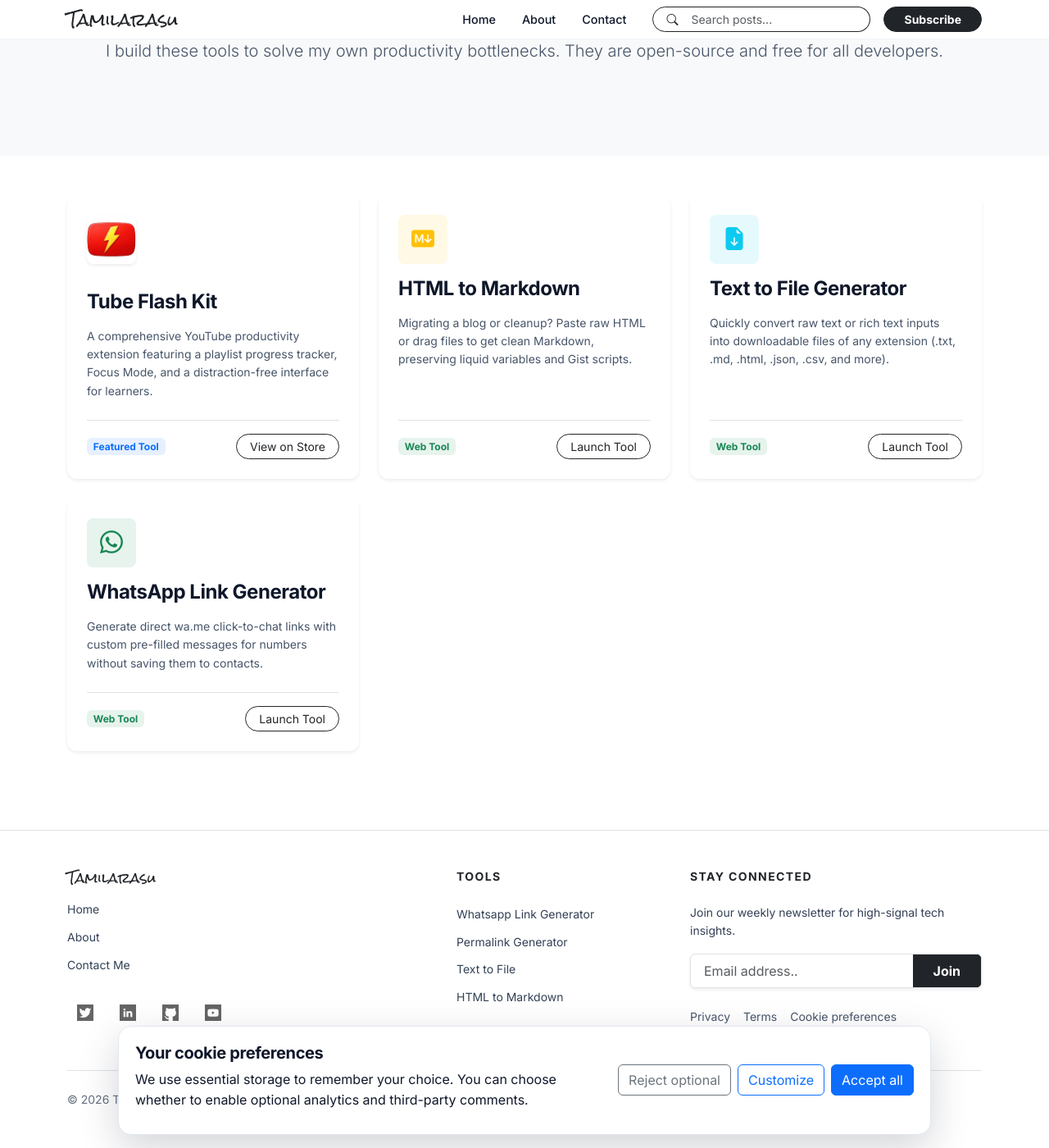
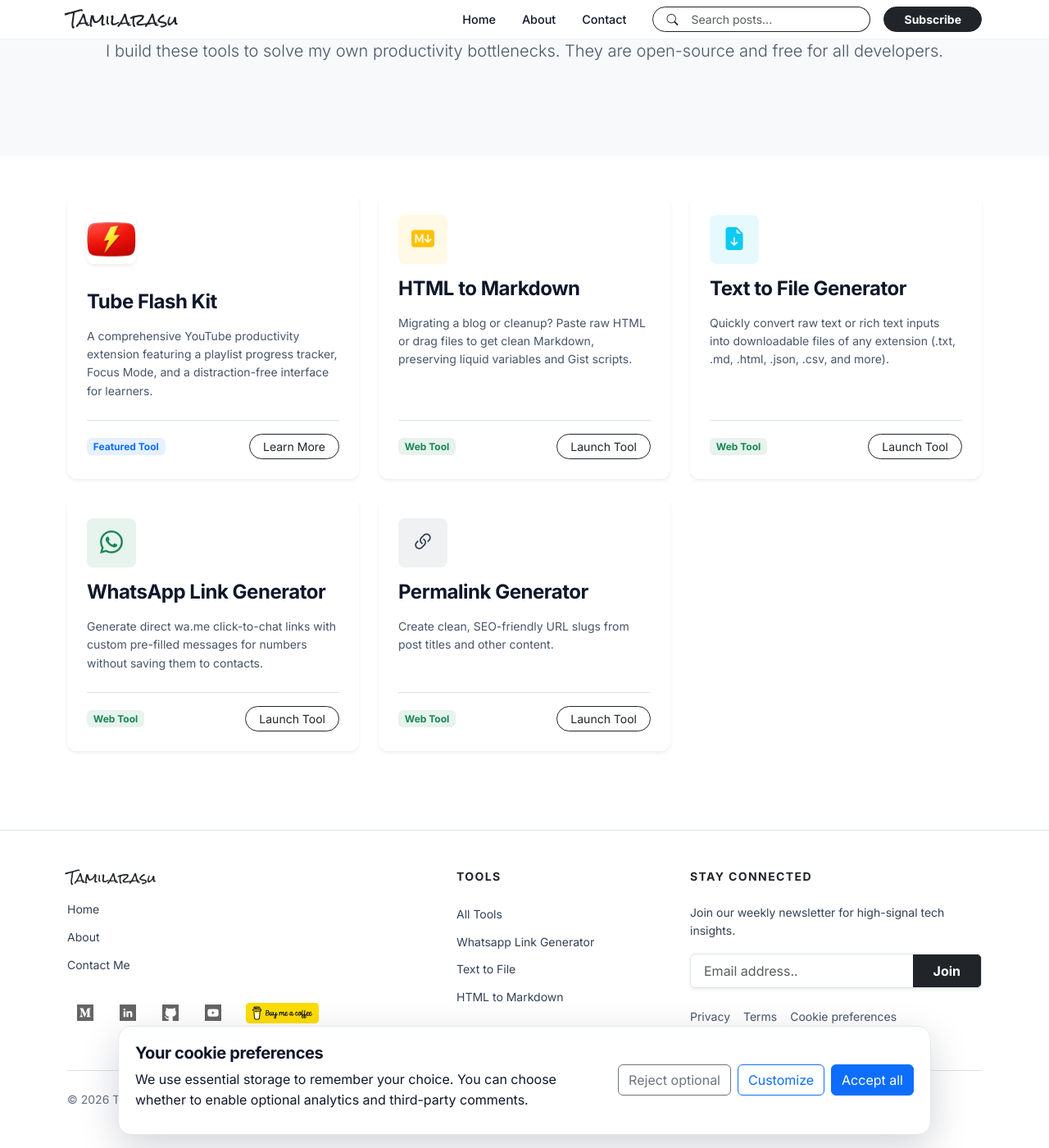
Before and after one commit to tamilarasu-arunachalam/blogs, a Jekyll site: the page built from tools.html, in a window 1280 px wide and 1400 px high, scrolled down 199 px. Shown: the whole window at 82% size. Built offline with Jekyll 4.4.1, drawn with Linux system fonts in a browser that asks for light colours; comment, search, counter and statistics services are not loaded.

Commit message:
Add Tube Flash Kit page, new Medium icon, and update tools section
- Created a new page for the Tube Flash Kit Chrome extension with details and features.
- Added a new SVG icon for Medium.
- Updated the tools section to replace the Tube Flash Kit link with a relative URL and added a new Permalink Generator tool card.

```diff
--- a/_includes/footer.html
+++ b/_includes/footer.html
@@ -16,21 +16,26 @@
                             class="text-decoration-none text-secondary small hover-primary">Contact Me</a></li>
                 </ul>
                 <div class="d-flex gap-2 mt-4">
-                    <a href="https://twitter.com/{{ site.twitter_username }}" class="social-icon" target="_blank"
+                    <a href="https://{{site.author | slugify}}.medium.com/" title="Follow" class="social-icon" target="_blank"
                         rel="noopener">
-                        <img src="{{ site.baseurl }}/assets/icons/twitter.svg" alt="Twitter" width="24" height="24">
+                        <img src="{{ site.baseurl }}/assets/icons/medium.svg" alt="Medium" width="20" height="20">
                     </a>
-                    <a href="https://linkedin.com/in/{{ site.author | slugify }}" class="social-icon" target="_blank"
+                    <a href="https://linkedin.com/in/{{ site.author | slugify }}" class="social-icon" title="Follow" target="_blank"
                         rel="noopener">
                         <img src="{{ site.baseurl }}/assets/icons/linkedin.svg" alt="LinkedIn" width="24" height="24">
                     </a>
                     <a href="https://github.com/{{ site.github_username }}" class="social-icon" target="_blank"
                         rel="noopener">
-                        <img src="{{ site.baseurl }}/assets/icons/github.svg" alt="GitHub" width="24" height="24">
+                        <img src="{{ site.baseurl }}/assets/icons/github.svg" alt="GitHub" title="Follow" width="24" height="24">
                     </a>
-                    <a href="https://www.youtube.com/@tamilarasu21" class="social-icon" target="_blank"
+                    <a href="https://www.youtube.com/@tamilarasu21" class="social-icon" title="Subscribe" target="_blank"
                         rel="noopener">
                         <img src="{{ site.baseurl }}/assets/icons/youtube.svg" alt="YouTube" width="24" height="24">
+                    </a>
+                    <a href="https://www.buymeacoffee.com/tamilarasu" class="bmc-button" title="Donate" target="_blank"
+                        rel="noopener" aria-label="Buy me a coffee">
+                        <img src="{{ site.baseurl }}/assets/icons/bmc-button.svg" alt="Buy me a coffee" width="109"
+                            height="25">
                     </a>
                 </div>
             </div>
@@ -39,11 +44,11 @@
             <div class="col-lg-3 col-md-6 offset-lg-1">
                 <h2 class="h6 text-dark fw-bold mb-4 small text-uppercase ls-1">Tools</h2>
                 <ul class="list-unstyled d-grid gap-2">
+                    <li><a href="{{ site.baseurl }}/tools"
+                            class="text-decoration-none text-secondary small hover-primary">All Tools</a></li>
                     <li><a href="{{ site.baseurl }}/whatsapp-link-generator"
                             class="text-decoration-none text-secondary small hover-primary">Whatsapp Link Generator</a>
                     </li>
-                    <li><a href="{{ site.baseurl }}/permalink-generator"
-                            class="text-decoration-none text-secondary small hover-primary">Permalink Generator</a></li>
                     <li><a href="{{ site.baseurl }}/text-to-file"
                             class="text-decoration-none text-secondary small hover-primary">Text to File</a></li>
                     <li><a href="{{ site.baseurl }}/html-to-markdown"
--- a/_layouts/default.html
+++ b/_layouts/default.html
@@ -58,6 +58,10 @@
   <link rel="preload" as="style" href="{{ site.baseurl }}/assets/css/style.css">
   <link rel="stylesheet" href="{{ site.baseurl }}/assets/css/style.css">
 
+  {% if page.lite_youtube %}
+  <link rel="stylesheet" href="https://unpkg.com/lite-youtube-embed@0.3.3/src/lite-yt-embed.css">
+  {% endif %}
+
   {% if page.image %}
   <link rel="preload" as="image" href="{{ page.image.path | default: page.image | relative_url }}">
   {% endif %}
@@ -94,6 +98,9 @@
   <script src="https://cdn.jsdelivr.net/npm/bootstrap@5.3.3/dist/js/bootstrap.bundle.min.js" defer></script>
   <script src="{{ '/assets/js/cookie-consent.min.js' | relative_url }}" defer
     data-google-analytics-id="{{ site.google_analytics | escape }}" data-clarity-id="xcgip28bks"></script>
+  {% if page.lite_youtube %}
+  <script src="https://unpkg.com/lite-youtube-embed@0.3.3/src/lite-yt-embed.js" defer></script>
+  {% endif %}
 
   <script>
     // Logic to handle mobile menu backdrop and body lock
--- a/assets/css/style.css
+++ b/assets/css/style.css
@@ -799,6 +799,32 @@ pre code.hljs {
     filter: drop-shadow(0 4px 6px rgba(0, 0, 0, 0.1));
 }
 
+.bmc-button {
+    display: inline-flex;
+    align-items: center;
+    min-height: 44px;
+    text-decoration: none;
+    line-height: 1;
+    transition: transform 0.3s ease, filter 0.3s ease;
+}
+
+.bmc-button img {
+    display: block;
+    width: 109px;
+    height: 25px;
+    opacity: 1;
+}
+
+.bmc-button:hover {
+    transform: translateY(-2px);
+    filter: brightness(1.03) drop-shadow(0 4px 6px rgba(0, 0, 0, 0.12));
+}
+
+#echothread .et-footer,
+#echothread .et-compose-signin-band {
+    display: none !important;
+}
+
 /* ── Related Posts Cards ─────────────────────────────────────────────── */
 .related-post-card {
     border-radius: 1rem !important;
--- a/tools.html
+++ b/tools.html
@@ -27,8 +27,8 @@ permalink: /tools
                 <div class="mt-auto pt-3 border-top d-flex justify-content-between align-items-center">
                     <span class="badge bg-primary bg-opacity-10 text-primary border-primary border-opacity-25">Featured
                         Tool</span>
-                    <a href="https://chromewebstore.google.com/detail/tube-flash-kit-youtube-to/jgncellnebacebinoloeofifoihhmgpl"
-                        target="_blank" class="btn btn-outline-dark btn-sm rounded-pill px-3">View on Store</a>
+                    <a href="{{ '/tube-flask-kit' | relative_url }}"
+                        class="btn btn-outline-dark btn-sm rounded-pill px-3">Learn More</a>
                 </div>
             </div>
         </div>
@@ -83,5 +83,23 @@ permalink: /tools
                 </div>
             </div>
         </div>
+
+        <!-- Tool Card 5: Permalink Generator -->
+        <div class="col-md-6 col-lg-4">
+            <div class="tool-card p-4 h-100 shadow-sm border-0 bg-white d-flex flex-column">
+                <div class="mb-3">
+                    <div class="bg-secondary bg-opacity-10 rounded-3 d-flex align-items-center justify-content-center text-secondary p-3"
+                        style="width: 60px; height: 60px;">
+                        <i class="bi bi-link-45deg h3 mb-0"></i>
+                    </div>
+                </div>
+                <h2 class="h4 fw-bold mb-3">Permalink Generator</h2>
+                <p class="text-muted small mb-4">Create clean, SEO-friendly URL slugs from post titles and other content.</p>
+                <div class="mt-auto pt-3 border-top d-flex justify-content-between align-items-center">
+                    <span class="badge bg-success bg-opacity-10 text-success border-success border-opacity-25">Web Tool</span>
+                    <a href="{{ '/permalink-generator' | relative_url }}" class="btn btn-outline-dark btn-sm rounded-pill px-3">Launch Tool</a>
+                </div>
+            </div>
+        </div>
     </div>
 </section>
```
Also changed, not shown: tube-flask-kit.html (added, +57 -0 lines), assets/icons/bmc-button.svg (added), assets/icons/medium.svg (added).
